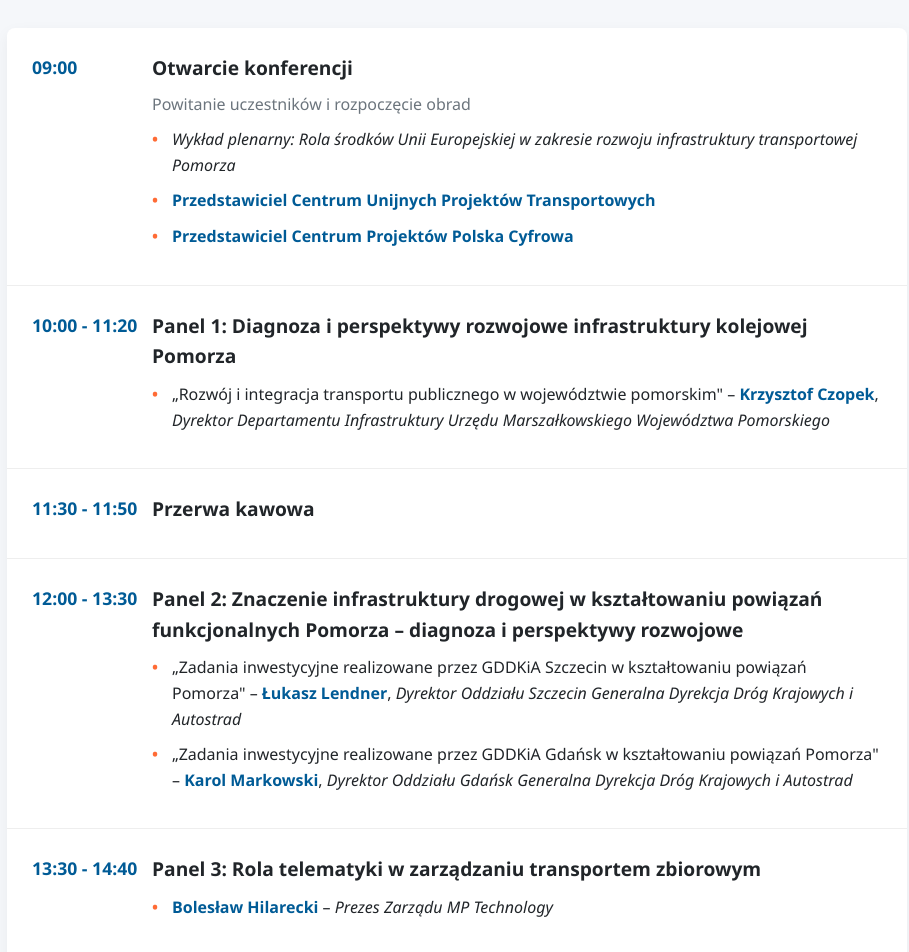
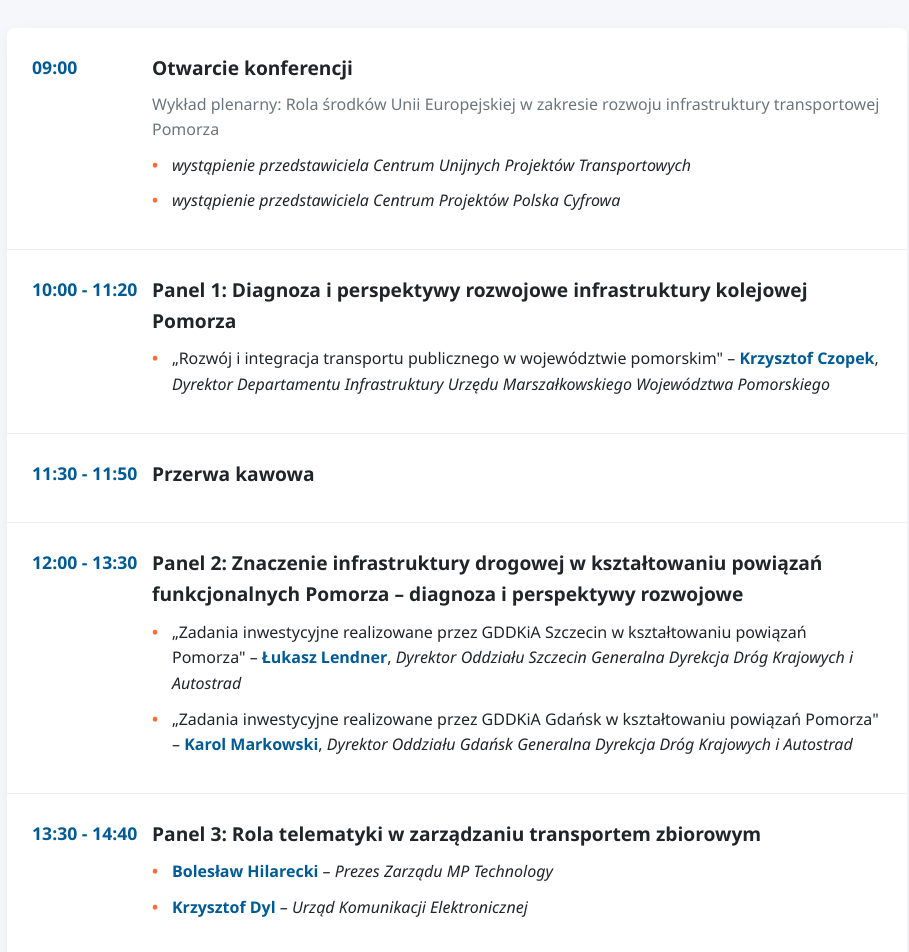
Before and after one commit to sruPL/konferencjatransportowa, a plain HTML site: page index.html in a window 1280 px wide. Shown: the part 1400-2352 px from the top of the page, without its empty margins (183-1092 px from the left). Drawn offline with Linux system fonts and the light colour scheme.

Commit message:
Update index.html
Updated plan konferencji

```diff
--- a/index.html
+++ b/index.html
@@ -718,16 +718,13 @@
                 <div class="time">09:00</div>
                 <div class="event-details">
                     <h3>Otwarcie konferencji</h3>
-                    <p>Powitanie uczestników i rozpoczęcie obrad</p>
+                    <p>Wykład plenarny: Rola środków Unii Europejskiej w zakresie rozwoju infrastruktury transportowej Pomorza</p>
                     <div class="presentation-list">
                         <div class="presentation-item">
-                            <span class="organization">Wykład plenarny: Rola środków Unii Europejskiej w zakresie rozwoju infrastruktury transportowej Pomorza</span>
+                             <span class="organization">wystąpienie przedstawiciela Centrum Unijnych Projektów Transportowych</span>
                         </div>
                         <div class="presentation-item">
-                            <span class="presenter">Przedstawiciel Centrum Unijnych Projektów Transportowych</span>
-                        </div>
-                        <div class="presentation-item">
-                            <span class="presenter">Przedstawiciel Centrum Projektów Polska Cyfrowa</span>
+                             <span class="organization">wystąpienie przedstawiciela Centrum Projektów Polska Cyfrowa</span>
                         </div>
                     </div>
                 </div>
@@ -785,6 +782,10 @@
                         <div class="presentation-item">
                             <span class="presenter">Bolesław Hilarecki</span> –
                             <span class="organization">Prezes Zarządu MP Technology</span>
+                        </div>
+                        <div class="presentation-item">
+                            <span class="presenter">Krzysztof Dyl</span> –
+                            <span class="organization">Urząd Komunikacji Elektronicznej</span>
                         </div>
                     </div>
                 </div>
@@ -937,7 +938,7 @@
             </div>
 
             <div class="map-container">
-                <iframe src="https://www.google.com/maps/embed?pb=!1m18!1m12!1m3!1d2318.717404892391!2d17.0212670767512!3d54.460568471995!2m3!1f0!2f极速飞艇开奖结果官网0!3f0!3m2!1i1024!2i768!4f13.1!3m3!1m2!1s0x4701d9d2a8b97d0f%3A0x24e极速飞艇开奖结果官网3a1a9d9d0b0a!2sKozietulskiego%207%2C%20S%C5%82upsk!5e0!3m2!1spl!2spl!4v1650000000000!5m2!1spl!2spl" allowfullscreen="" loading="lazy"></iframe>
+                <iframe src="https://www.google.com/maps/embed?pb=!1m18!1m12!1m3!1d2318.717404892391!2d17.0212670767512!3d54.460568471995!2m3!1f0!2f0!3f0!3m2!1i1024!2i768!4f13.1!3m3!1m2!1s0x4701d9d2a8b97d0f%3A0x24e3a1a9d9d0b0a!2sKozietulskiego%207%2C%20S%C5%82upsk!5e0!3m2!1spl!2spl!4v1650000000000!5m2!1spl!2spl" allowfullscreen="" loading="lazy"></iframe>
             </div>
         </div>
     </section>
```
